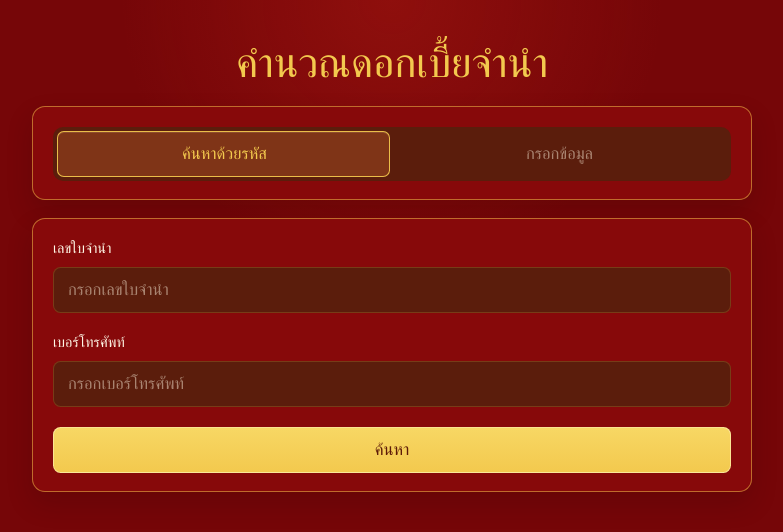
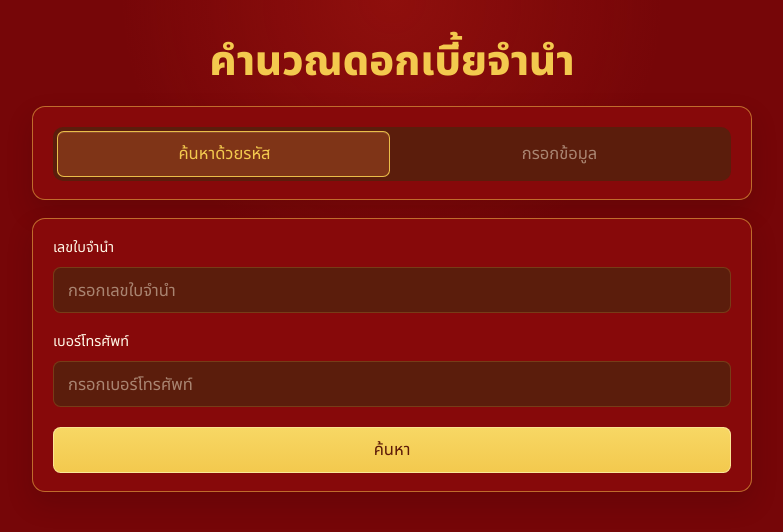
Before and after one commit to bird-chakraphan/bunchai-pawn-interest-calculator, a Next.js app: page / in a window 1280 px wide. Shown: the top 532 px of the page, without its empty margins (248-1031 px from the left). Built offline with nearby package versions, Linux system fonts and the light colour scheme.

Commit message:
Fix Noto Sans Thai font variable scope

```diff
--- a/app/globals.css
+++ b/app/globals.css
@@ -1,6 +1,6 @@
 :root {
     color-scheme: light;
-    --pawn-font-family: var(--font-pawn-ui), system-ui, sans-serif;
+    --pawn-font-family: var(--font-pawn-ui, "Noto Sans Thai"), system-ui, sans-serif;
     font-family: var(--pawn-font-family);
     background: #760608;
     color: #fff7e6;
--- a/app/layout.tsx
+++ b/app/layout.tsx
@@ -16,8 +16,8 @@ export const metadata: Metadata = {
 
 export default function RootLayout(props: Readonly<{ children: React.ReactNode }>) {
     return (
-        <html lang="th">
-            <body className={notoSansThai.variable}>{props.children}</body>
+        <html lang="th" className={notoSansThai.variable}>
+            <body>{props.children}</body>
         </html>
     )
 }
```
